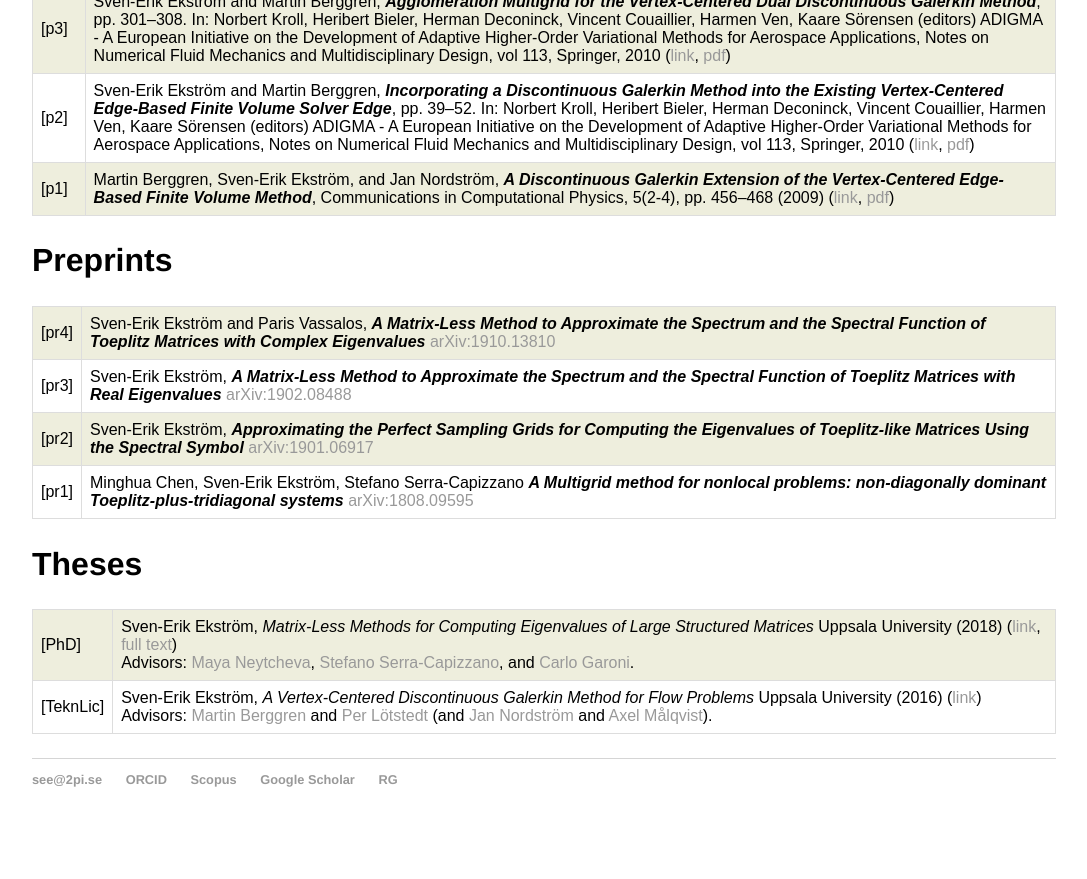
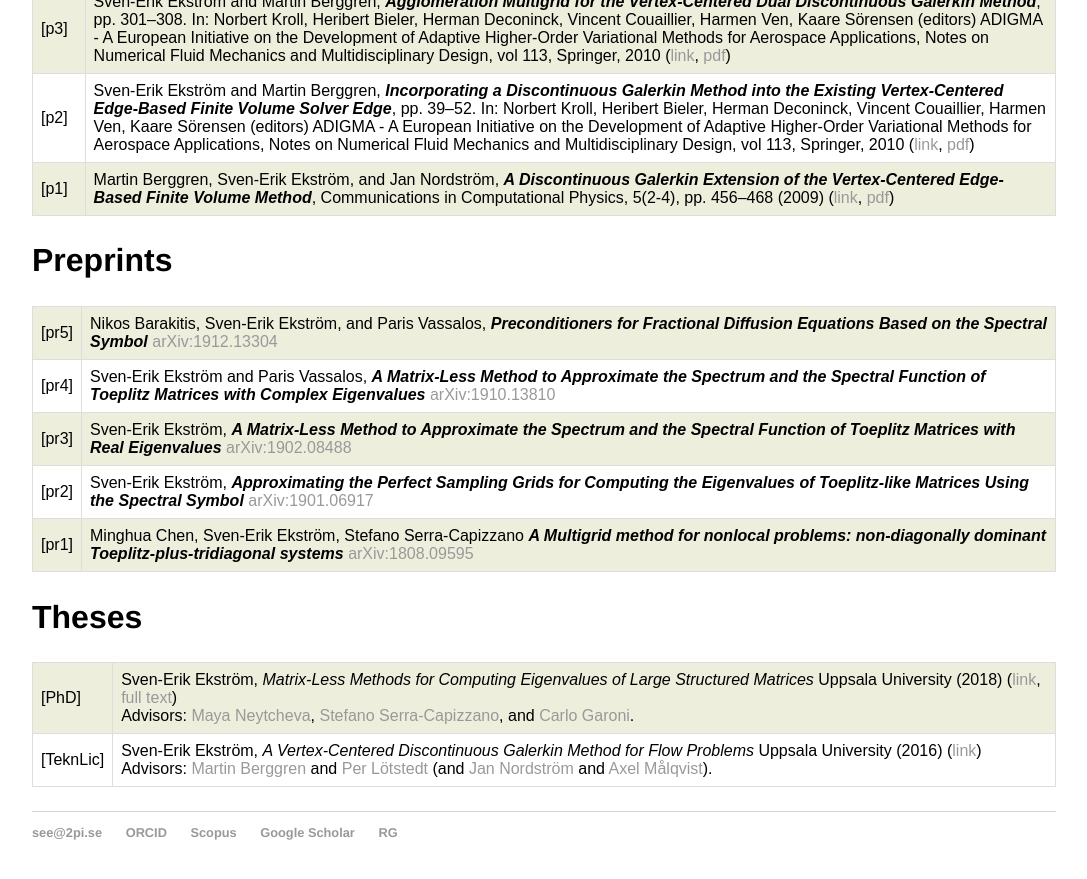
Before and after one commit to sverek/sverek.github.io, a Jekyll site: the page built from publications/index.html, in a window 1280 px wide and 900 px high, scrolled down 791 px. Shown: the top 879 px of the window, without its empty margins (96-1183 px from the left). Built offline with Jekyll 4.4.1, drawn with Linux system fonts in a browser that asks for light colours; before the commit the page ends 1638 px from its top, so only the background shows below that.

Commit message:
added new preprint

```diff
--- a/publications/index.html
+++ b/publications/index.html
@@ -88,6 +88,12 @@ tr:nth-child(odd) {
 	<p>
 		<h2>Preprints</h2>
 		<table>
+			<tr>
+				<td>[pr5]</td>
+				<td>Nikos Barakitis, Sven-Erik Ekström, and Paris Vassalos, <i><b>Preconditioners for Fractional Diffusion Equations Based on the Spectral Symbol
+				</b></i> <a href="https://arxiv.org/abs/1912.13304">arXiv:1912.13304</a>
+				</td>
+			</tr>
     <tr>
         <td>[pr4]</td>
         <td>Sven-Erik Ekström and Paris Vassalos, <i><b>A Matrix-Less Method to Approximate the Spectrum and the Spectral Function of Toeplitz Matrices with Complex Eigenvalues</b></i> <a href="https://arxiv.org/abs/1910.13810">arXiv:1910.13810</a>
```
